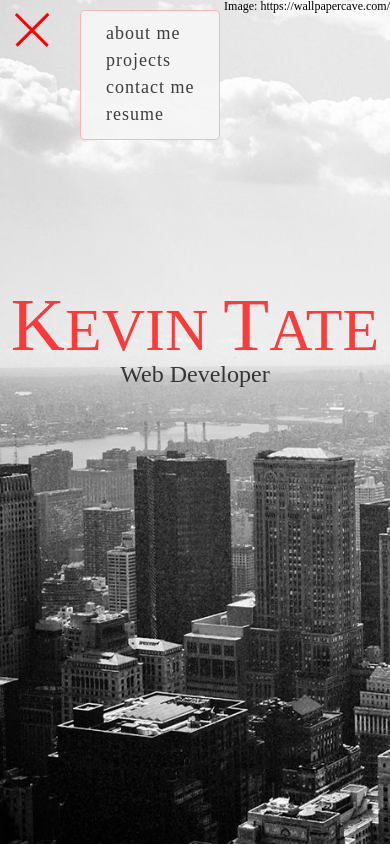
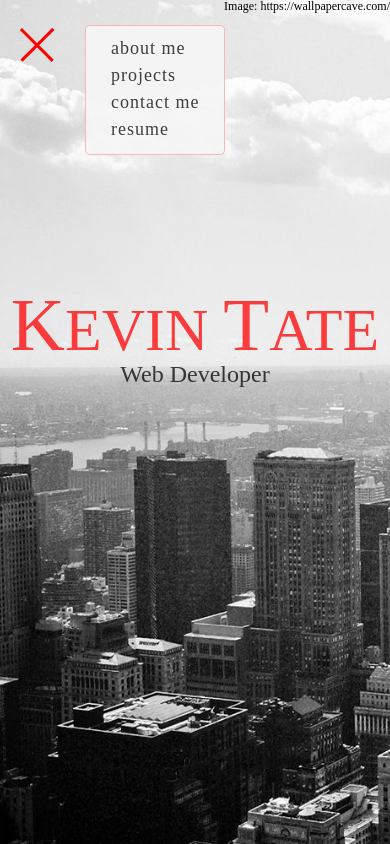
Before and after one commit to kevinmtate/kevinmtate.github.io, a plain HTML site: page index.html in a window 390 px wide. Both pictures are taken after a click on the element 32 px from the left and 75 px from the top of the page. Shown: the top 844 px of the page. Drawn offline with Linux system fonts and the light colour scheme.

Commit message:
july12-933pm

```diff
--- a/style.css
+++ b/style.css
@@ -97,7 +97,7 @@ nav {
     background-color: rgba(245, 245, 245, .9);
     border-radius: 5px;
     display: flex;
-    left: -700px;
+    left: -125%;
     letter-spacing: 1px;
     line-height: 25px;
     opacity: 0;
@@ -340,11 +340,11 @@ footer a i {
 
     nav {
         align-items: unset;
-        top: 10px;
+        top: 25px;
     }
 
     .nav-intro {
-        left: 10px;
+        left: 15px;
     }
 
     .nav-links-list {
```
